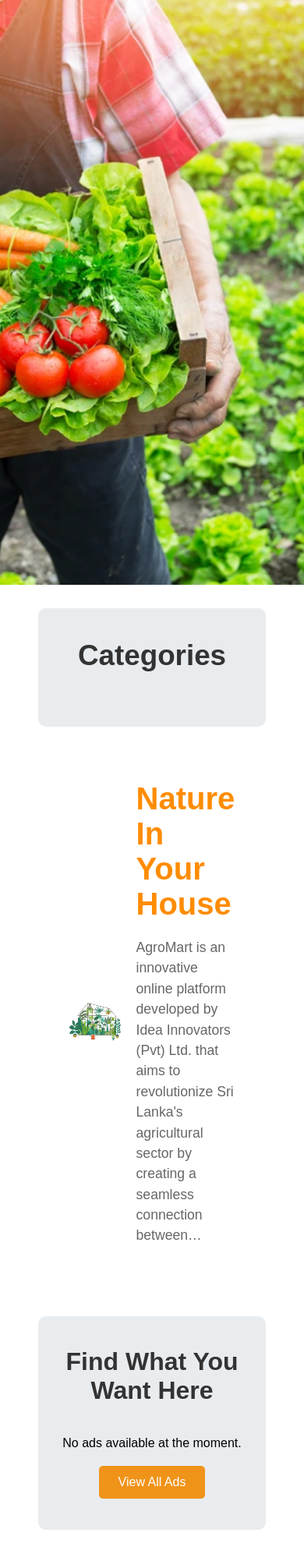
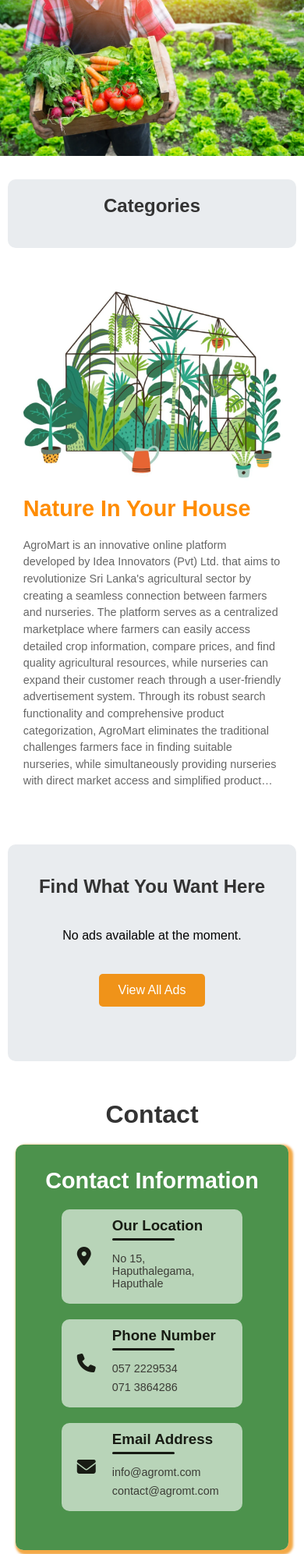
Before and after one commit to sumudu-k/AgroMart---Connecting-Farmers-and-Nurseries, a PHP site: page /home.php in a window 390 px wide. Shown: the part 125-2118 px from the top of the page at 78% size. Run offline with PHP 8.4, Linux system fonts and the light colour scheme; data that the repository does not hold is empty; some libraries are stand-ins or nearby versions.

Commit message:
added css to make home page responsive

```diff
--- a/home.php
+++ b/home.php
@@ -27,7 +27,9 @@ $ads_result = $conn->query($ads_query);
     <link rel="stylesheet" href="https://cdnjs.cloudflare.com/ajax/libs/font-awesome/6.6.0/css/all.min.css" integrity="sha512-Kc323vGBEqzTmouAECnVceyQqyqdsSiqLQISBL29aUW4U/M7pSPA/gEUZQqv1cwx4OnYxTxve5UMg5GT6L4JJg==" crossorigin="anonymous" referrerpolicy="no-referrer"/>
     <title>AgroMart Home</title>
     <style>
-    body {
+
+        * {
+            box-sizing: border-box;
             font-family: Arial, sans-serif;
             margin: 0;
         }
@@ -48,7 +50,7 @@ $ads_result = $conn->query($ads_query);
             height: 100%;
             object-fit: cover;
             opacity: 0;
-        transition: opacity 1s ease-in-out; /* Smooth fade transition */
+            transition: opacity 1s ease-in-out;
         }
 
         .banner-slides.active {
@@ -64,7 +66,7 @@ $ads_result = $conn->query($ads_query);
 
 
         /* Category Section */
-    /* Container for all categories */
+        /* all categories Container */
         .category-container {
             display: flex;
             flex-wrap: wrap;
@@ -76,7 +78,7 @@ $ads_result = $conn->query($ads_query);
             background-color: #e9ecef;
         }
 
-    /* Categories title */
+
         .category-title {
             text-align: center;
             width: 100%;
@@ -115,13 +117,14 @@ $ads_result = $conn->query($ads_query);
             object-fit: cover;
         }
 
-    /* Category name  */
+
         .category-name {
             margin-top: 20px;
             font-size: 1.2rem;
             color: #333;
             font-weight: bold;
         }
+
 
         /* Welcome Section */
         .welcome-section {
@@ -162,7 +165,7 @@ $ads_result = $conn->query($ads_query);
             font-size: 1.1rem;
             line-height: 1.5;
             display: -webkit-box;
-        -webkit-line-clamp: 15; /* Limit to 15 lines */
+            -webkit-line-clamp: 15; /* set line limit to 15 */
             -webkit-box-orient: vertical;
             overflow: hidden;
             text-overflow: ellipsis;
@@ -237,7 +240,7 @@ $ads_result = $conn->query($ads_query);
             color: #555;
             text-align: left;
             display: -webkit-box;
-        -webkit-line-clamp: 3; /* Limit to 3 lines */
+            -webkit-line-clamp: 3; /* set line limit to 3*/
             -webkit-box-orient: vertical;
             overflow: hidden;
             text-overflow: ellipsis;
@@ -258,7 +261,7 @@ $ads_result = $conn->query($ads_query);
         /* View All Products Button */
         .view-all-btn {
             text-align: center;
-        /* margin: 20px 0 30px 0; */
+            margin: 20px 0 30px 0;
         }
 
         .view-all-btn button {
@@ -547,6 +550,189 @@ $ads_result = $conn->query($ads_query);
             color: #b7b7b7;
             cursor: pointer;
         }
+
+
+
+        /* Responsive Design */
+
+        /* For Mobile devices */
+        @media screen and (max-width: 480px) {
+            .main-container {
+                width: 95%;
+            }
+
+            .banner-image {
+                height: 200px;
+            }
+
+            /* Categories */
+            .category-container {
+                padding: 20px 0;
+                gap: 15px;
+            }
+
+            .category-card {
+                width: 120px;
+            }
+
+            .category-card a {
+                width: 100px;
+                height: 100px;
+            }
+
+            .category-title {
+                font-size: 1.5rem;
+            }
+
+            .category-name {
+                font-size: 1rem;
+            }
+
+            /* Welcome Section */
+            .welcome-section {
+                flex-direction: column;
+                padding: 20px;
+            }
+
+            .welcome-text {
+                margin-left: 0;
+                margin-top: 20px;
+            }
+
+            .welcome-text h2 {
+                font-size: 1.8rem;
+            }
+
+            .welcome-text p {
+                font-size: 0.9rem;
+            }
+
+            /* Ads Section */
+            .ads-title {
+                font-size: 1.5rem;
+            }
+
+            .ad-card {
+                width: calc(100% - 20px);
+            }
+
+            /* Contact Section */
+            .contact-section {
+                padding: 20px 0;
+            }
+
+            .contact-container {
+                flex-direction: column;
+                padding: 0 10px;
+            }
+
+            .contact-info,
+            .get-in-touch {
+                width: 100%;
+            }
+
+            .info-item p{
+                font-size: 0.9rem;
+            }
+
+            .form-row {
+                flex-direction: column;
+            }
+
+            /* Footer */
+            .footer-container {
+                flex-direction: column;
+                align-items: center;
+                text-align: center;
+            }
+
+            .footer-links ul {
+                align-items: center;
+            }
+
+            .social-links hr {
+                margin: 5px auto 20px auto;
+            }
+        }
+
+        /* 481px - 1200px  */
+        @media screen and (min-width: 481px) and (max-width: 1200px) {
+            .main-container {
+                width: 90%;
+            }
+
+            .banner-image {
+                height: 400px;
+            }
+            .category-card {
+                width: 160px;
+            }
+
+            .category-card a {
+                width: 120px;
+                height: 120px;
+            }
+
+            .welcome-section {
+                flex-direction: column;
+                padding: 30px;
+            }
+
+            .welcome-text {
+                margin-left: 0;
+                margin-top: 20px;
+            }
+
+            .welcome-text h2 {
+                font-size: 2rem;
+            }
+
+            .ad-card {
+                width: calc(33.33% - 20px);
+            }
+
+            .contact-container {
+                flex-direction: column;
+                padding: 0 20px;
+            }
+
+            .contact-info,
+            .get-in-touch {
+                width: 100%;
+                margin-bottom: 20px;
+            }
+        }
+
+        @media screen and (min-width: 1201px) {
+            .main-container {
+                width: 75%;
+            }
+
+            .banner-image {
+                height: 750px;
+            }
+
+            .ad-card {
+                width: calc(20% - 25px);
+            }
+        }
+
+
+        @media screen and (max-width: 318px) {
+            .category-card {
+                width: 100px;
+            }
+
+            .category-card a {
+                width: 80px;
+                height: 80px;
+            }
+
+            .category-name {
+                font-size: 0.9rem;
+            }
+        }
+
     </style>
 </head>
 
```
Lines whose indentation alone changed are shown as unchanged.
